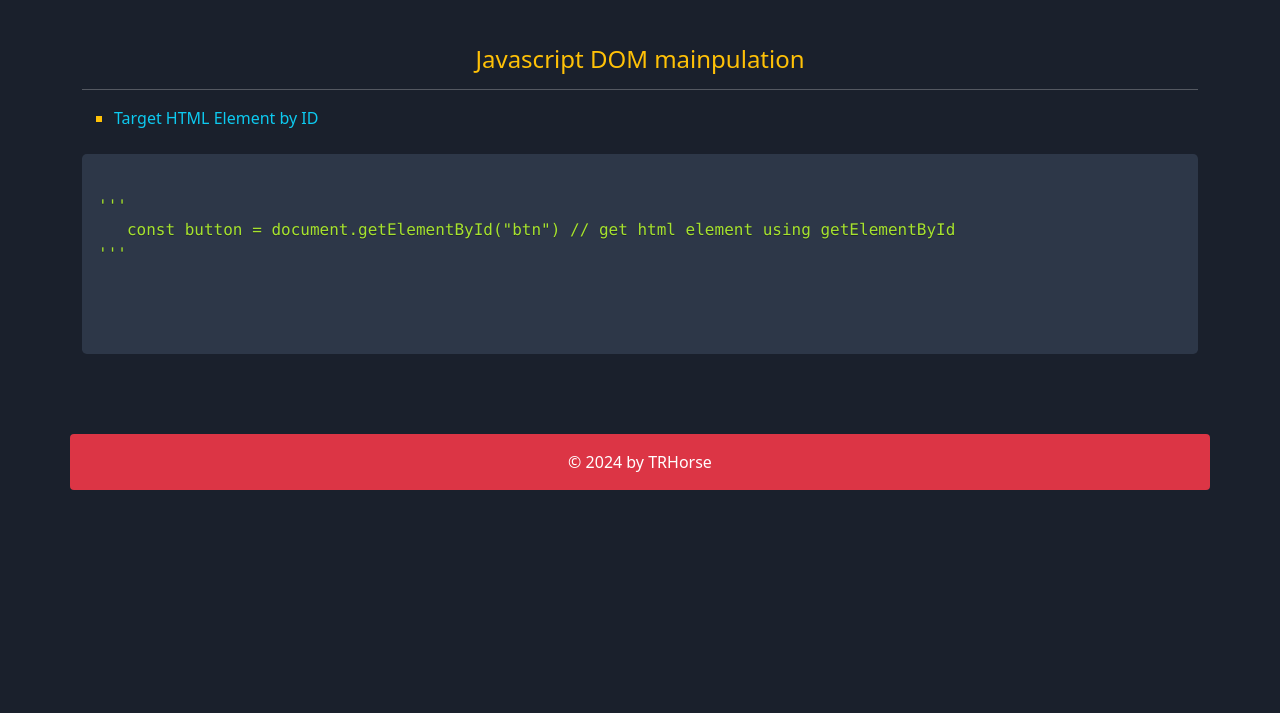
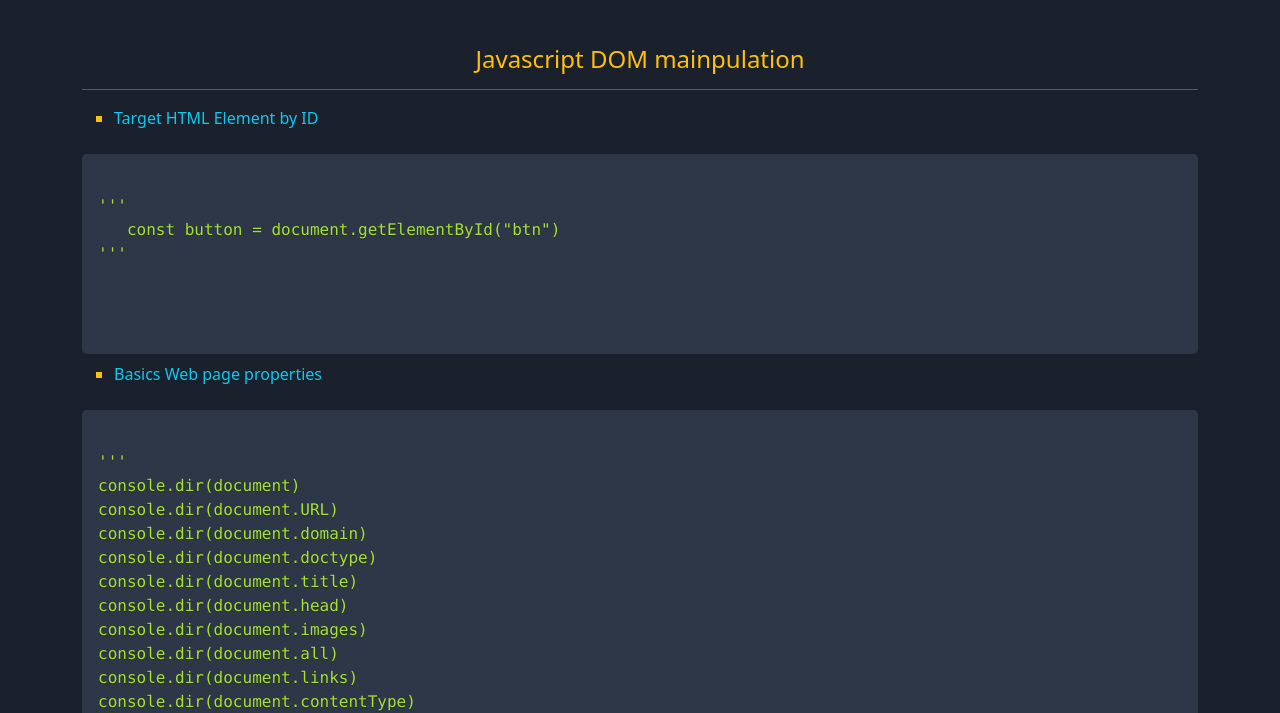
Before and after one commit to TRHorse/quick_sheet, a plain HTML site: page index.html in a window 1280 px wide. Shown: the part 69-782 px from the top of the page. Drawn offline with Linux system fonts and the light colour scheme; a web font is replaced by a local one.

Commit message:
new item

```diff
--- a/index.html
+++ b/index.html
@@ -30,11 +30,30 @@
           <pre class="language-php block_bg">
 <code>
 '''
-   const button = document.getElementById("btn") // get html element using getElementById
+   const button = document.getElementById("btn")
 '''
 </code>
 
         </li>
+    <li class="text-warning">
+      <p class="mb-4 text-info">Basics Web page properties</p>
+      <pre class="language-php block_bg">
+<code>
+'''
+console.dir(document)
+console.dir(document.URL)
+console.dir(document.domain)
+console.dir(document.doctype)
+console.dir(document.title)
+console.dir(document.head)
+console.dir(document.images)
+console.dir(document.all)
+console.dir(document.links)
+console.dir(document.contentType)
+'''
+</code>
+    </li>
+
       </ol>
     </div>
 
```
